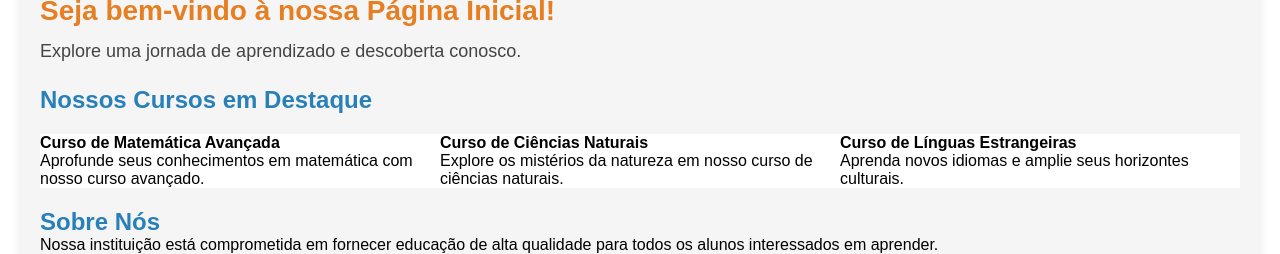
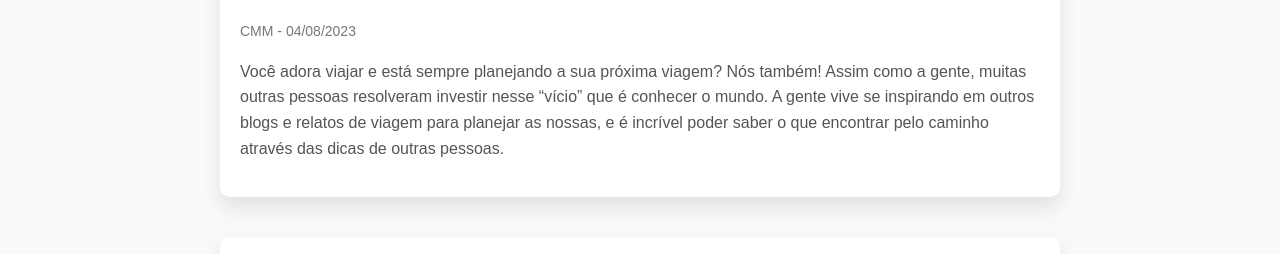
Before and after one commit to Cymama/meuprojeto, a Flask app: page / in a window 1280 px wide. Shown: the part 504-758 px from the top of the page. Run offline with Flask 3, Linux system fonts and the light colour scheme.

Commit message:
Criação de blog, inclusão de imagens e informações

```diff
--- a/app/routes.py
+++ b/app/routes.py
@@ -12,3 +12,7 @@ def contatos():
 @app.route('/sobre')
 def sobre():
     return render_template ('sobre.html', titulo = 'Sobre')
+
+@app.route('/projetos')
+def projetos():
+    return render_template ('projetos.html', titulo = 'Projetos')
--- a/app/static/css/estilo.css
+++ b/app/static/css/estilo.css
@@ -1,85 +1,69 @@
-/* Basic Reset */
-body, h1, h2, h3, h4, p, ul, li {
+/* Global Styles */
+body {
+    font-family: 'Arial', sans-serif;
     margin: 0;
     padding: 0;
+    background-color: #f9f9f9;
+    color: #333;
+    line-height: 1.6;
+    overflow-x: hidden;
 }
 
-/* Global Styles */
-body {
-    font-family: Arial, sans-serif;
+header, nav, footer {
+    background-color: #7FD8A0; /* Verde Água */
+    color: white;
 }
 
-/* Header Styles */
 header {
-    background-color: #2980b9; /* Dark Blue */
-    color: white;
-    padding: 10px;
     text-align: center;
+    padding: 20px 0;
 }
 
-/* Navigation Styles */
 nav {
-    background-color: #3498db; /* Light Blue */
-    color: white;
-    display: flex;
-    justify-content: center;
-    padding: 10px;
+    text-align: center;
+    padding: 10px 0;
 }
 
 nav a {
     color: white;
     text-decoration: none;
-    margin: 0 20px;
+    margin: 0 15px;
+    font-size: 18px;
+    transition: color 0.3s ease;
 }
 
-/* Content Styles */
-section {
+nav a:hover {
+    color: #FF5733; /* Coral */
+}
+
+.post {
+    max-width: 800px;
+    margin: 0 auto 40px;
+    background-color: #fff; /* Cor do corpo do post */
+    box-shadow: 0px 10px 20px rgba(0, 0, 0, 0.1);
+    border-radius: 10px;
     padding: 20px;
 }
 
-.banner {
-    text-align: center;
-    padding: 20px;
+.post img {
+    max-width: 100%;
+    border-radius: 10px;
 }
 
-.banner img {
-    max-width: 100%;
-    height: auto;
-}
-
-.conteudo-principal {
-    background-color: #f5f5f5;
-    border-radius: 5px;
-    padding: 20px;
-    margin-top: 20px;
-    box-shadow: 0px 0px 10px rgba(0, 0, 0, 0.1);
-}
-
-h2.content-title {
-    color: #e67e22; /* Orange */
+.post-title {
+    color: #333;
     font-size: 28px;
     margin-bottom: 10px;
 }
 
-p.welcome-text {
-    color: #444; /* Dark Gray */
-    font-size: 18px;
-    line-height: 1.6;
+.post-meta {
+    font-size: 14px;
+    color: #777;
+    margin-bottom: 10px;
 }
 
-h3.section-title {
-    color: #2980b9; /* Dark Blue */
-    font-size: 24px;
-    margin-top: 20px;
+.post-content {
+    font-size: 16px;
+    line-height: 1.6;
+    color: #555;
 }
-
-ul.cursos-destaque {
-    list-style: none;
-    display: flex;
-    justify-content: space-between;
-    margin-top: 20px;
-}
-
-.cursos-destaque li {
-    flex: 1;
-    background-color: white;
--- a/app/templates/base.html
+++ b/app/templates/base.html
@@ -4,28 +4,24 @@
     <meta charset="UTF-8">
     <meta name="viewport" content="width=device-width, initial-scale=1.0">
     <title>{{titulo}}</title>
-    <style>
-    </style>
-     <link rel="stylesheet" href="{{url_for('static',filename='css/estilo.css')}}">
-
-
+    <link rel="stylesheet" href="{{url_for('static',filename='css/estilo.css')}}">
 </head>
 <body>
     <header>
-        <h1>Meu Site</h1>
+        <h1>Meu Blog</h1>
     </header>
     <nav>
         <a href="/">Página inicial</a>
         <a href="/sobre">Sobre</a>
         <a href="/contatos">Contato</a>
+        <a href="/projetos">Projetos</a>
     </nav>
 
     {% block conteudo %}
-
     {% endblock %}
 
     <footer>
-        <p>Rodapé do meu site &copy; 2023</p>
+        <p>Programado por Cylene Santos &copy; 2023</p>
     </footer>
 </body>
 </html>
--- a/app/templates/index.html
+++ b/app/templates/index.html
@@ -1,32 +1,33 @@
 {% extends 'base.html' %}
+
 {% block conteudo %}
 <section>
-    <div class="banner">
-        <img src="caminho-para-imagem.jpg" alt="Banner da Página Inicial">
+    <div class="post">
+        <img src="https://th.bing.com/th/id/R.92b6c3eef2bb1ff713342dab0531eb41?rik=tsbjMp0LtnSELQ&pid=ImgRaw&r=0" alt="Imagem do Post">
+        <p class="post-meta">CMM - 04/08/2023</p>
+        <p class="post-content">Você adora viajar e está sempre planejando a sua próxima viagem? Nós também! Assim como a gente, muitas outras pessoas resolveram investir nesse “vício” que é conhecer o mundo.
+
+            A gente vive se inspirando em outros blogs e relatos de viagem para planejar as nossas, e é incrível poder saber o que encontrar pelo caminho através das dicas de outras pessoas.
     </div>
-    <div class="conteudo-principal">
-        <h2 class="content-title">Seja bem-vindo à nossa Página Inicial!</h2>
-        <p class="welcome-text">Explore uma jornada de aprendizado e descoberta conosco.</p>
-        <h3 class="section-title">Nossos Cursos em Destaque</h3>
-        <ul class="cursos-destaque">
-            <li>
-                <h4>Curso de Matemática Avançada</h4>
-                <p class="course-description">Aprofunde seus conhecimentos em matemática com nosso curso avançado.</p>
-            </li>
-            <li>
-                <h4>Curso de Ciências Naturais</h4>
-                <p class="course-description">Explore os mistérios da natureza em nosso curso de ciências naturais.</p>
-            </li>
-            <li>
-                <h4>Curso de Línguas Estrangeiras</h4>
-                <p class="course-description">Aprenda novos idiomas e amplie seus horizontes culturais.</p>
-            </li>
-        </ul>
-        <h3 class="section-title">Sobre Nós</h3>
-        <p class="about-text">Nossa instituição está comprometida em fornecer educação de alta qualidade para todos os alunos interessados em aprender.</p>
-        <p class="about-text">Com uma equipe experiente de professores e uma abordagem prática de ensino, estamos dedicados a preparar nossos alunos para um futuro de sucesso.</p>
-        <h3 class="section-title">Contate-nos</h3>
-        <p class="contact-text">Estamos sempre prontos para responder às suas perguntas. Entre em contato conosco pelo telefone, e-mail ou visite nossa sede.</p>
+    <div class="post">
+        <img src="https://th.bing.com/th/id/R.bb2309929c6e62f22bbadc55ececb9ec?rik=i9ssQaGljgsoMQ&riu=http%3a%2f%2flocusviagens.com.br%2fwp-content%2fuploads%2f2012%2f10%2fplacas2.jpg&ehk=OHjazE0G6I23bASnSkIBvfOcPf97f9VmNrjA9Zaum7Q%3d&risl=&pid=ImgRaw&r=0" alt="Imagem do Post">
+        <h2 class="post-title">Loucos por viagem</h2>
+        <p class="post-meta">CMM - 04/08/2023</p>
+        <p class="post-content">Vamos te levar virtualmente a conhecer vários destinos.
+            Cada semana um novo momento, mostrando imagens, culturas e experiências ao redor do mundo.
+            Se você ama viajar esse é o seu canal, porque afinal de contas, dentro de nós sempre vai existir um Louco por Viagens!
+            #amamosviajarporaiequalquerlugar #viagens
+            Facebook: /amamosviajar2023
+            Instagram: @amamosviajar2023
+            Snapchat: @amamosviajar2023
+            Twitter: @amamosviajar2023
+            www.amamosviajar2023.com.br</p>
+    </div>
+    <div class="post">
+        <img src="caminho-para-imagem-post.jpg" alt="Imagem do Post">
+        <h2 class="post-title">Título do Post</h2>
+        <p class="post-meta">Por Autor - Data do Post</p>
+        <p class="post-content">Conteúdo do post...</p>
     </div>
 </section>
 {% endblock %}
```
Also changed, not shown: app/templates/projetos.html (added, +14 -0 lines).
